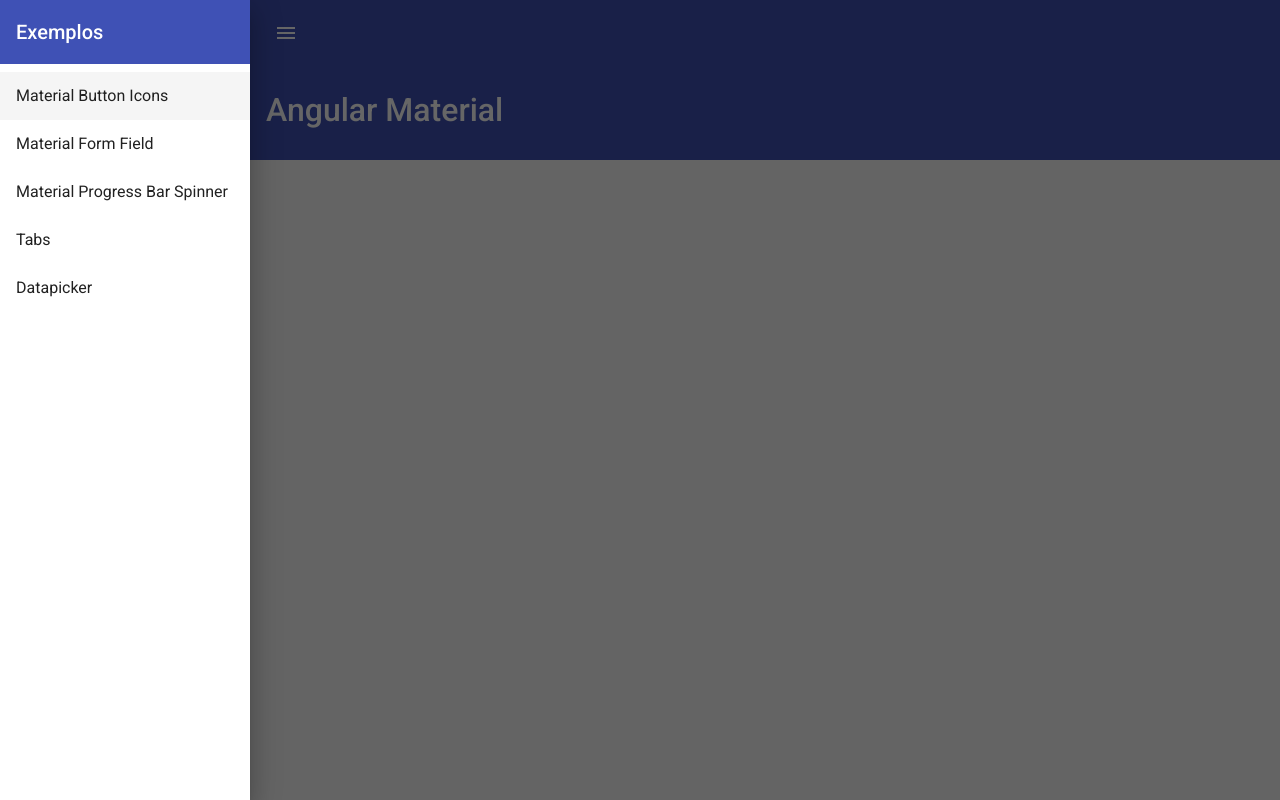
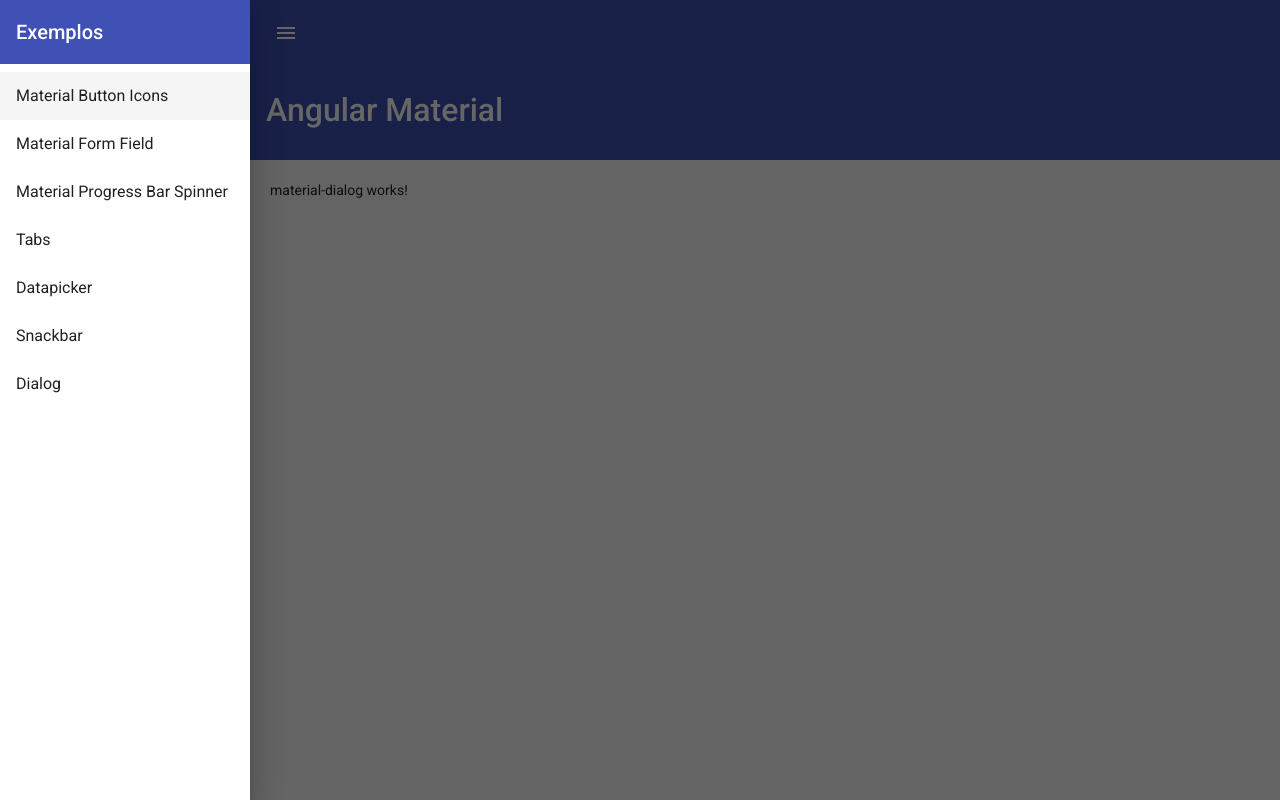
Before and after one commit to wweber-eng/01-Frontend, an Angular app in the folder 02 - Angular Material/angular-material/: page /dialog in a window 1280 px wide. Before the commit this address led to /. Built offline with nearby package versions, Linux system fonts and the light colour scheme.

Commit message:
10 - importando os novos compoentes snackbar e dialog

```diff
--- a/02 - Angular Material/angular-material/src/app/app.component.html
+++ b/02 - Angular Material/angular-material/src/app/app.component.html
@@ -14,6 +14,8 @@
       <a mat-list-item routerLink="/ProgressBarSpinner">Material Progress Bar Spinner</a>
       <a mat-list-item routerLink="/tabs">Tabs</a>
       <a mat-list-item routerLink="/datapicker">Datapicker</a>
+      <a mat-list-item routerLink="/snackbar">Snackbar</a>
+      <a mat-list-item routerLink="/dialog">Dialog</a>
     </mat-nav-list>
   </mat-sidenav>
 
--- a/02 - Angular Material/angular-material/src/app/app.module.ts
+++ b/02 - Angular Material/angular-material/src/app/app.module.ts
@@ -11,6 +11,8 @@
 import { MaterialProgressSpinnerComponent } from './material-progress-spinner/material-progress-spinner.component';
 import { MaterialTabsComponent } from './material-tabs/material-tabs.component';
 import { MaterialDatapickerComponent } from './material-datapicker/material-datapicker.component';
+import { MaterialSnackbarComponent } from './material-snackbar/material-snackbar.component';
+import { MaterialDialogComponent } from './material-dialog/material-dialog.component';
 @NgModule({
   declarations: [
     AppComponent,
@@ -18,7 +20,9 @@
     MaterialFormFieldsInputComponent,
     MaterialProgressSpinnerComponent,
     MaterialTabsComponent,
-    MaterialDatapickerComponent
+    MaterialDatapickerComponent,
+    MaterialSnackbarComponent,
+    MaterialDialogComponent
   ],
   imports: [
     BrowserModule,
--- /dev/null
+++ b/02 - Angular Material/angular-material/src/app/material-dialog/material-dialog.component.html
@@ -0,0 +1 @@
+<p>material-dialog works!</p>
--- /dev/null
+++ b/02 - Angular Material/angular-material/src/app/material-snackbar/material-snackbar.component.html
@@ -0,0 +1 @@
+<p>material-snackbar works!</p>
```
Also changed, not shown: 02 - Angular Material/angular-material/src/app/app-routing.module.ts (+7 -1 lines), 02 - Angular Material/angular-material/src/app/material-dialog/material-dialog.component.ts (added, +10 -0 lines), 02 - Angular Material/angular-material/src/app/material-snackbar/material-snackbar.component.ts (added, +10 -0 lines), 02 - Angular Material/angular-material/src/app/material/material-module/material-module.module.ts (+7 -2 lines), 02 - Angular Material/angular-material/src/app/material-dialog/material-dialog.component.scss (added), 02 - Angular Material/angular-material/src/app/material-snackbar/material-snackbar.component.scss (added).
